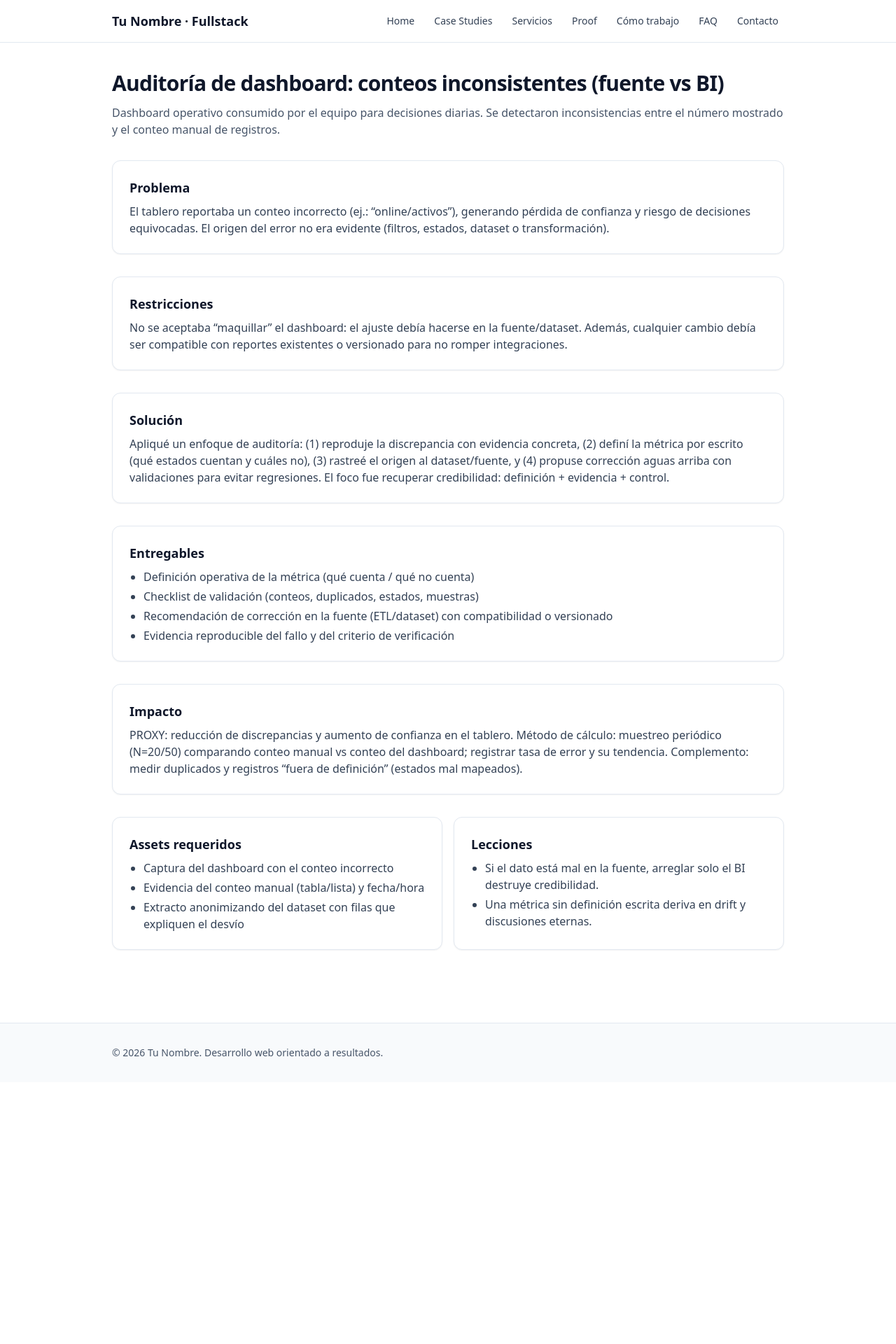
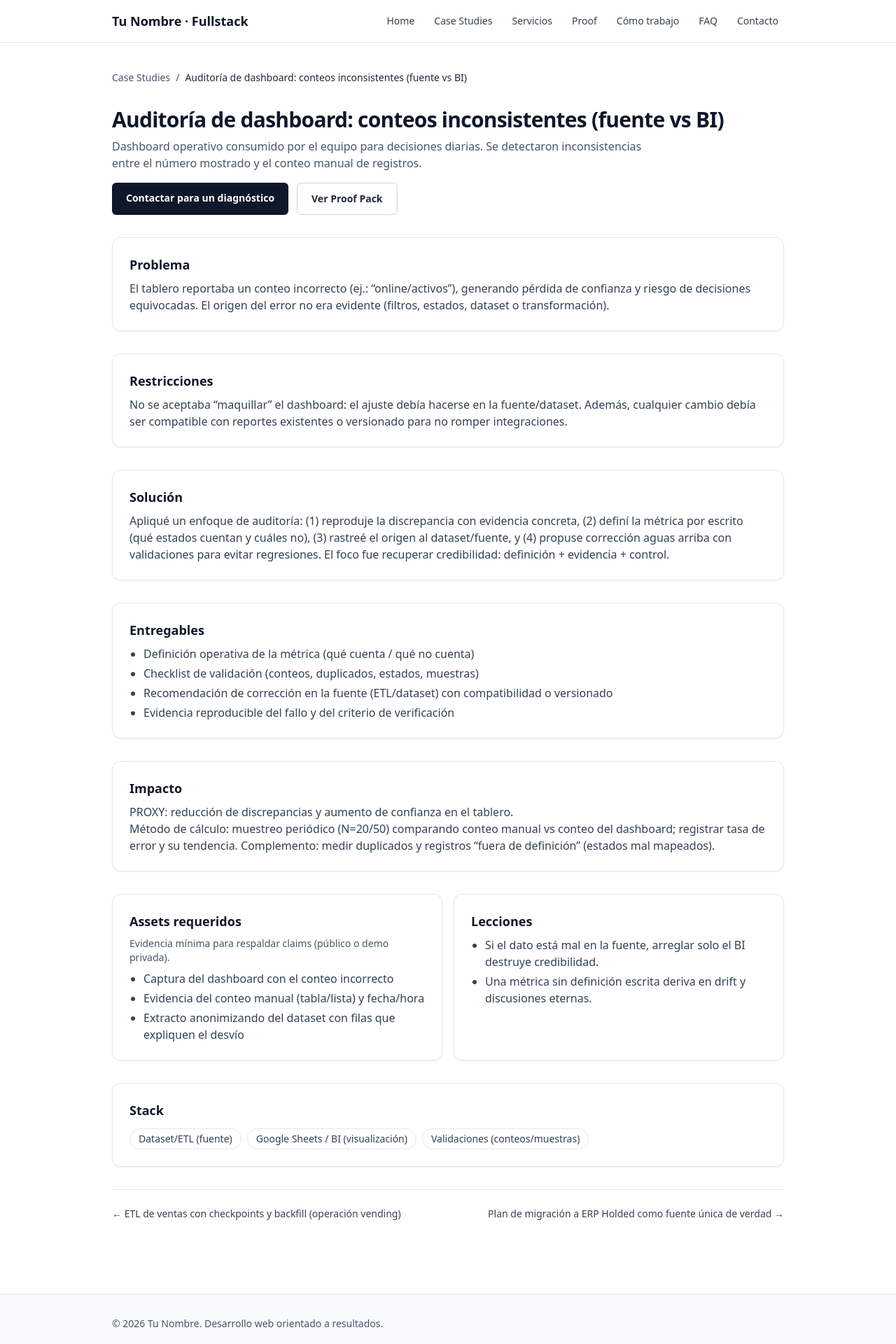
Before and after one commit to Maurito27/PORTFOLIO, a Next.js app: page /case-studies/auditoria-dashboard-conteos in a window 1280 px wide. Shown: the top 1920 px of the page at 70% size. Before the commit the page ends 1546 px from the top, so only its background shows below. Built offline with nearby package versions, Linux system fonts and the light colour scheme.

Commit message:
Enhance Case Study Detail Page with Navigation and Styling

```diff
--- a/app/case-studies/[slug]/page.tsx
+++ b/app/case-studies/[slug]/page.tsx
@@ -1,4 +1,5 @@
 import type { Metadata } from 'next';
+import Link from 'next/link';
 import { notFound } from 'next/navigation';
 import { caseStudies, getCaseStudyBySlug } from '@/content/case-studies';
 
@@ -19,6 +20,16 @@ export function generateMetadata({ params }: { params: { slug: string } }): Meta
   };
 }
 
+function getPrevNext(slug: string) {
+  const index = caseStudies.findIndex((s) => s.slug === slug);
+  if (index === -1) return { prev: null, next: null };
+
+  const prev = index > 0 ? caseStudies[index - 1] : null;
+  const next = index < caseStudies.length - 1 ? caseStudies[index + 1] : null;
+
+  return { prev, next };
+}
+
 export default function CaseStudyDetailPage({ params }: { params: { slug: string } }) {
   const study = getCaseStudyBySlug(params.slug);
 
@@ -26,30 +37,61 @@ export default function CaseStudyDetailPage({ params }: { params: { slug: string
     notFound();
   }
 
+  const { prev, next } = getPrevNext(study.slug);
+
   return (
     <article className="space-y-8">
-      <header className="space-y-3">
-        <h1 className="text-3xl font-bold tracking-tight">{study.titulo}</h1>
-        <p className="text-slate-600">{study.contexto}</p>
+      {/* Breadcrumb */}
+      <nav aria-label="Breadcrumb" className="text-sm text-slate-600">
+        <Link href="/case-studies" className="hover:underline">
+          Case Studies
+        </Link>
+        <span className="mx-2">/</span>
+        <span className="text-slate-800">{study.titulo}</span>
+      </nav>
+
+      {/* Header */}
+      <header className="space-y-4">
+        <div className="space-y-2">
+          <h1 className="text-3xl font-bold tracking-tight text-slate-900">{study.titulo}</h1>
+          <p className="max-w-3xl text-slate-600">{study.contexto}</p>
+        </div>
+
+        {/* CTA */}
+        <div className="flex flex-wrap gap-3">
+          <Link
+            href="/contacto"
+            className="rounded-md bg-slate-900 px-5 py-3 text-sm font-semibold text-white hover:bg-slate-800"
+          >
+            Contactar para un diagnóstico
+          </Link>
+          <Link
+            href="/proof"
+            className="rounded-md border border-slate-300 px-5 py-3 text-sm font-semibold text-slate-800 hover:bg-slate-50"
+          >
+            Ver Proof Pack
+          </Link>
+        </div>
       </header>
 
+      {/* Core sections */}
       <section className="card space-y-2">
-        <h2 className="text-lg font-semibold">Problema</h2>
+        <h2 className="text-lg font-semibold text-slate-900">Problema</h2>
         <p className="text-slate-700">{study.problema}</p>
       </section>
 
       <section className="card space-y-2">
-        <h2 className="text-lg font-semibold">Restricciones</h2>
+        <h2 className="text-lg font-semibold text-slate-900">Restricciones</h2>
         <p className="text-slate-700">{study.restricciones}</p>
       </section>
 
       <section className="card space-y-2">
-        <h2 className="text-lg font-semibold">Solución</h2>
+        <h2 className="text-lg font-semibold text-slate-900">Solución</h2>
         <p className="text-slate-700">{study.solucion}</p>
       </section>
 
       <section className="card space-y-2">
-        <h2 className="text-lg font-semibold">Entregables</h2>
+        <h2 className="text-lg font-semibold text-slate-900">Entregables</h2>
         <ul className="list-disc space-y-1 pl-5 text-slate-700">
           {study.entregables.map((item) => (
             <li key={item}>{item}</li>
@@ -58,21 +100,27 @@ export default function CaseStudyDetailPage({ params }: { params: { slug: string
       </section>
 
       <section className="card space-y-2">
-        <h2 className="text-lg font-semibold">Impacto</h2>
-        <p className="text-slate-700">{study.impacto}</p>
+        <h2 className="text-lg font-semibold text-slate-900">Impacto</h2>
+        {/* Preserva saltos de línea (PROXY + método) */}
+        <p className="whitespace-pre-line text-slate-700">{study.impacto}</p>
       </section>
 
+      {/* Evidence + Learnings + Stack */}
       <section className="grid gap-4 md:grid-cols-2">
         <div className="card space-y-2">
-          <h2 className="text-lg font-semibold">Assets requeridos</h2>
+          <h2 className="text-lg font-semibold text-slate-900">Assets requeridos</h2>
+          <p className="text-sm text-slate-600">
+            Evidencia mínima para respaldar claims (público o demo privada).
+          </p>
           <ul className="list-disc space-y-1 pl-5 text-slate-700">
             {study.assets_requeridos.map((item) => (
               <li key={item}>{item}</li>
             ))}
           </ul>
         </div>
+
         <div className="card space-y-2">
-          <h2 className="text-lg font-semibold">Lecciones</h2>
+          <h2 className="text-lg font-semibold text-slate-900">Lecciones</h2>
           <ul className="list-disc space-y-1 pl-5 text-slate-700">
             {study.lecciones.map((item) => (
               <li key={item}>{item}</li>
@@ -80,6 +128,42 @@ export default function CaseStudyDetailPage({ params }: { params: { slug: string
           </ul>
         </div>
       </section>
+
+      <section className="card space-y-3">
+        <h2 className="text-lg font-semibold text-slate-900">Stack</h2>
+        <div className="flex flex-wrap gap-2">
+          {study.stack.map((item) => (
+            <span
+              key={item}
+              className="rounded-full border border-slate-200 bg-white px-3 py-1 text-sm text-slate-700"
+            >
+              {item}
+            </span>
+          ))}
+        </div>
+      </section>
+
+      {/* Prev/Next */}
+      <section className="flex flex-col gap-3 border-t border-slate-200 pt-6 sm:flex-row sm:items-center sm:justify-between">
+        <div className="text-sm">
+          {prev ? (
+            <Link href={`/case-studies/${prev.slug}`} className="text-slate-700 hover:underline">
+              ← {prev.titulo}
+            </Link>
+          ) : (
+            <span className="text-slate-400">← Anterior</span>
+          )}
+        </div>
+        <div className="text-sm">
+          {next ? (
+            <Link href={`/case-studies/${next.slug}`} className="text-slate-700 hover:underline">
+              {next.titulo} →
+            </Link>
+          ) : (
+            <span className="text-slate-400">Siguiente →</span>
+          )}
+        </div>
+      </section>
     </article>
   );
 }
```
